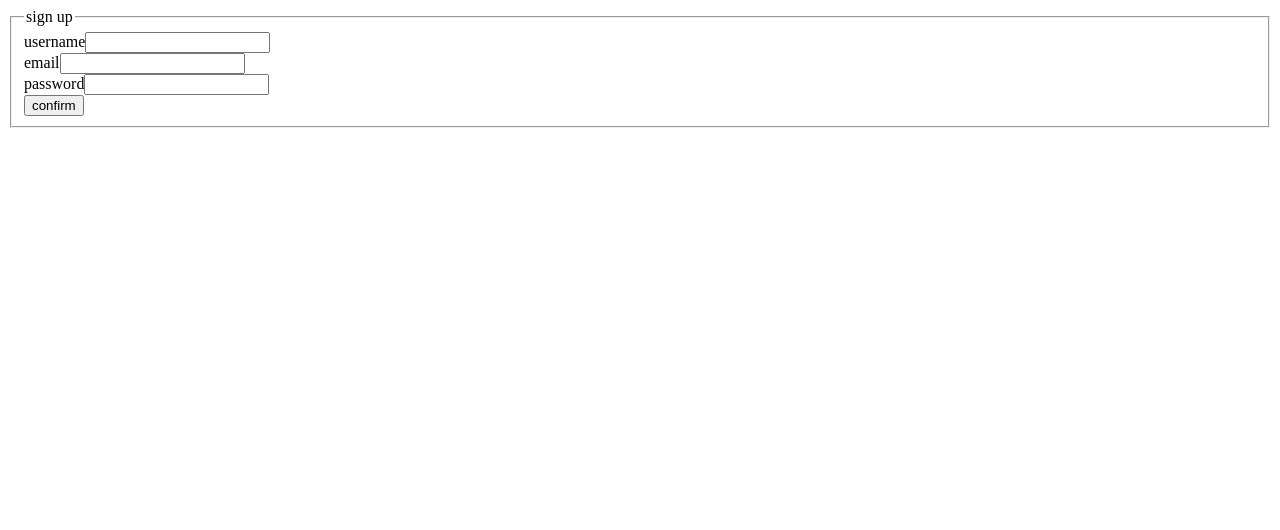
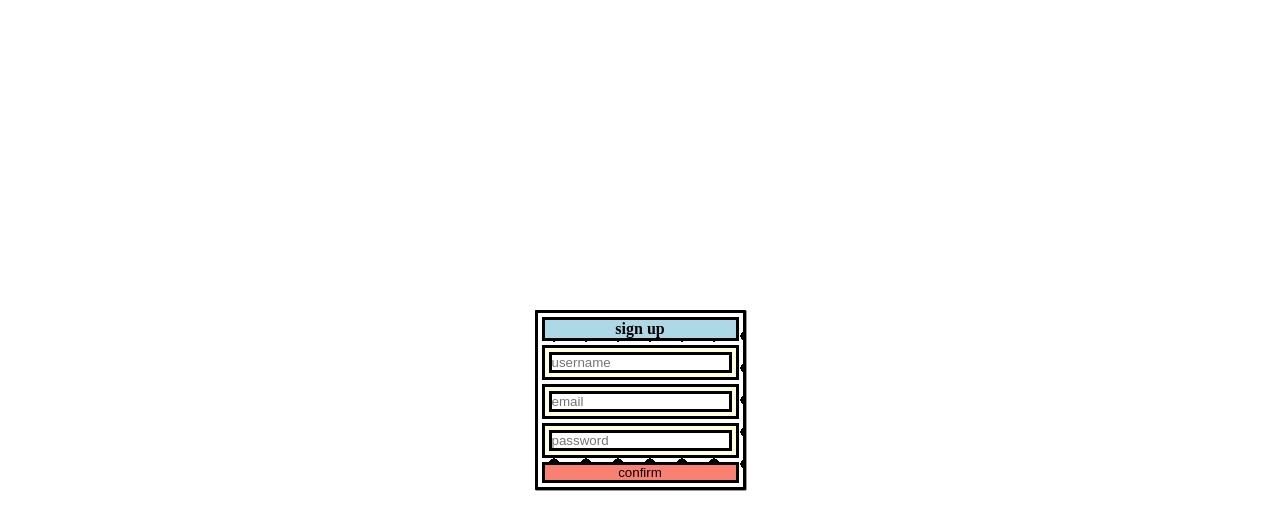
Before and after one commit to EGRrqq/sign-up_nuxt, a Nuxt app: page / in a window 1280 px wide. Shown: the top 530 px of the page. Built offline with nearby package versions, Linux system fonts and the light colour scheme.

Commit message:
feat: base color + bg pattern

```diff
--- a/app.vue
+++ b/app.vue
@@ -1,3 +1,19 @@
 <template>
   <SweetForm />
 </template>
+
+<style>
+*,
+*::after,
+*::before {
+  border: 0;
+  margin: 0;
+  padding: 0;
+}
+
+body {
+  min-height: 100dvh;
+  display: grid;
+  place-content: center;
+}
+</style>
--- a/components/SweetForm.vue
+++ b/components/SweetForm.vue
@@ -1,24 +1,77 @@
 <script lang="ts"></script>
 
+<style>
+:root {
+  --form-gap: 0.25rem;
+}
+
+form {
+  background-color: white;
+  box-shadow: 0.25px 0.25px 0 0px rgba(0, 0, 0, 0.75),
+    0.5px 0.5px 0 0px rgba(0, 0, 0, 0.5);
+
+  border: black solid;
+  border-radius: 0.05rem;
+  padding: var(--form-gap);
+}
+
+input {
+  border: solid;
+}
+
+fieldset {
+  display: grid;
+  gap: var(--form-gap);
+}
+
+.legend {
+  background: lightblue;
+  border: solid;
+  text-align: center;
+}
+
+.input-wrapper {
+  display: grid;
+  border: solid;
+  padding: var(--form-gap);
+  background: lightyellow;
+}
+
+.block {
+  background:
+    radial-gradient(circle at center, #000 25%, transparent 1%);
+  background-size: 2rem 2rem;
+  background-position: 0 center;
+}
+
+#confirm-btn {
+  background: salmon;
+  border: solid;
+}
+</style>
+
 <template>
-  <form>
+  <form class="block">
     <fieldset>
-      <legend>sign up</legend>
-
-      <section>
-        <label for="username">username</label>
-        <input id="username" type="text" required />
-      </section>
-      <section>
-        <label for="email">email</label>
-        <input id="email" type="email" required />
-      </section>
-      <section>
-        <label for="password">password</label>
-        <input id="password" type="password" required />
+      <!-- <legend>sign up</legend> -->
+      <section class="legend">
+        <h4>sign up</h4>
       </section>
 
-      <button>confirm</button>
+      <section class="input-wrapper">
+        <!-- <label for="username">username</label> -->
+        <input id="username" placeholder="username" type="text" required />
+      </section>
+      <section class="input-wrapper">
+        <!-- <label for="email">email</label> -->
+        <input id="email" placeholder="email" type="email" required />
+      </section>
+      <section class="input-wrapper">
+        <!-- <label for="password">password</label> -->
+        <input id="password" placeholder="password" type="password" required />
+      </section>
+
+      <button id="confirm-btn">confirm</button>
     </fieldset>
   </form>
 </template>
```
